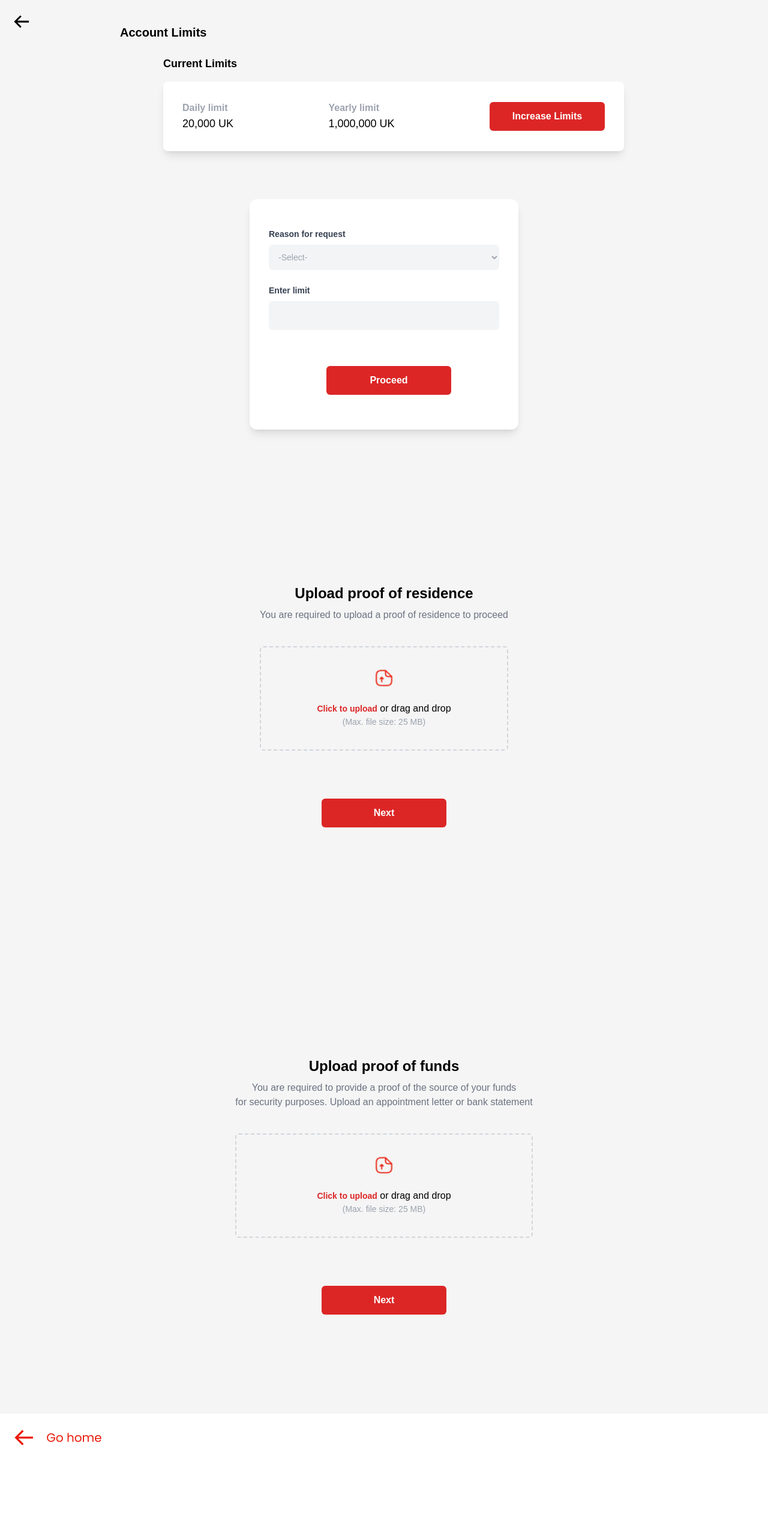
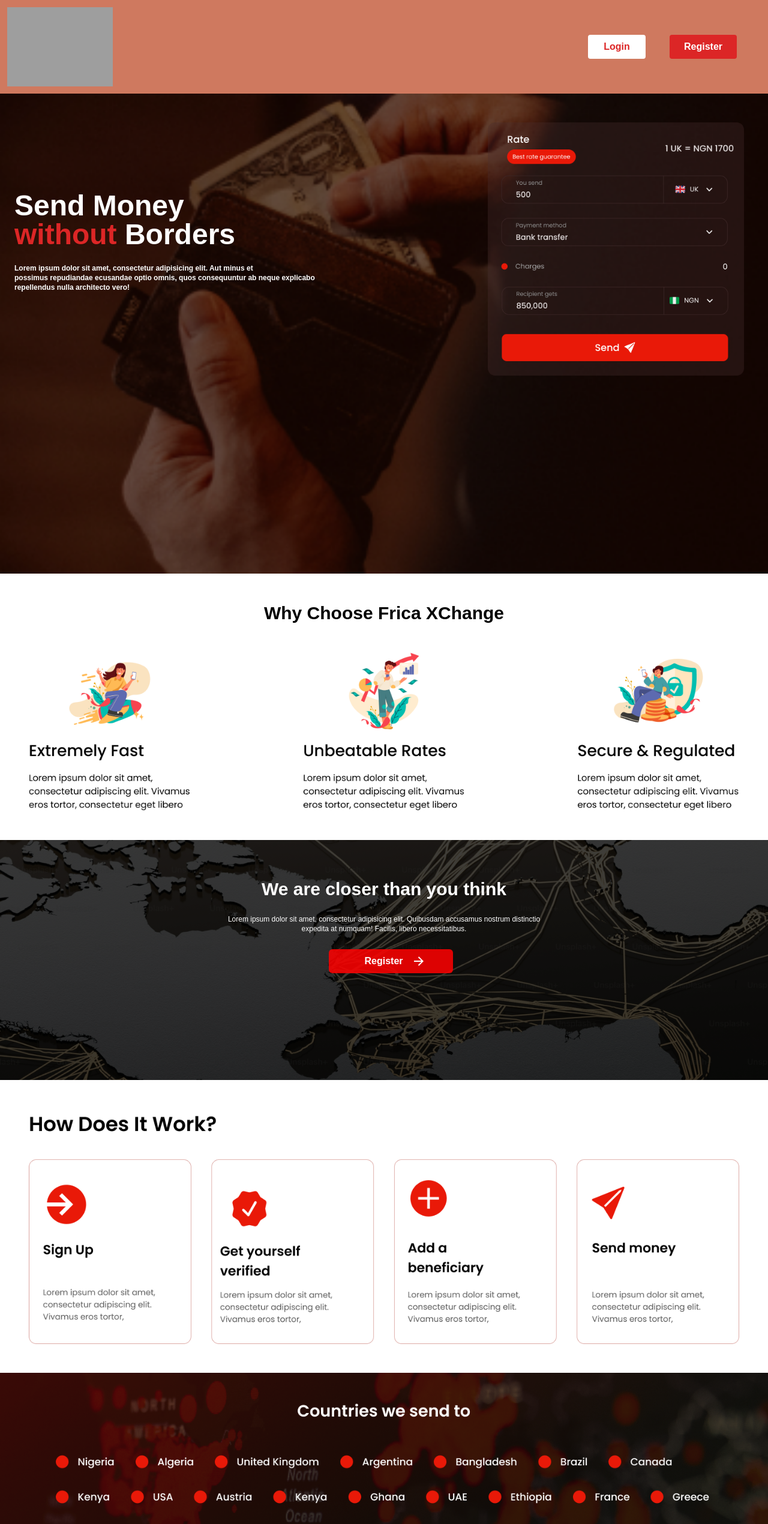
Before and after one commit to Ultimate-Guru/cosmo-remit, a React (Vite) app: page / in a window 1280 px wide. Shown: the top 2540 px of the page at 60% size. Built offline with nearby package versions, Linux system fonts and the light colour scheme; grey boxes are pictures that could not be loaded; the HTML template or start-up script is replaced by a standard one.

Commit message:
restructured the routes and route in the app.jsx fro one componenet to show one at a time

```diff
--- a/src/App.jsx
+++ b/src/App.jsx
@@ -1,5 +1,75 @@
 /* eslint-disable no-unused-vars */
+// /* eslint-disable no-unused-vars */
+// import React from "react";
+// import Navbar from "../src/components/Navbar/Navbar";
+// import Hero from "./components/HeroSection/Hero";
+// import Choose from "./components/WhyChooseUs/Choose";
+// import Closer from "./components/CloserThanYouThink/Closer";
+// import Works from "./components/HowItWorks/Works";
+// import Countries from "./components/CountriesSection/Countries";
+// import Distance from "./components/DistanceSection/Distance";
+// import Fastest from "./components/FastestWaySection/Fastest";
+// import Faq from "./components/NewsFAQ/Faq";
+// import Apps from "./components/AppDownloadSection/Apps";
+// import Footer from "./components/Subscribe/Footer";
+// import SignUp from "./pages/SignUp";
+// import SignIn from "./pages/SignIn";
+// import { Routes, Route } from "react-router-dom";
+// import VerifyEmail from "./pages/VerifyEmail";
+// import Upload from "./pages/Upload";
+// import Passport from "./pages/Passport";
+// import Resident from "./pages/Resident";
+// import Transact from "./pages/Transact";
+// import Confirm from "./pages/Confirm";
+// import Success from "./dashboard/accountlimits/Success";
+// import Review from "./dashboard/accountlimits/Review";
+// import Funds from "./dashboard/accountlimits/Funds";
+// import Residence from "./dashboard/accountlimits/Residence";
+// import Limits from "./dashboard/accountlimits/Limits";
+// import LimitForm from "./dashboard/accountlimits/LimitForm";
+
+// const App = () => {
+//   return (
+//     <div>
+//       <Navbar />
+//       <Hero />
+//       <Choose />
+//       <Closer />
+//       <Works/>
+//       <Countries />
+//       <Distance />
+//       <Fastest />
+//       <Faq />
+//       <Apps />
+//       <Footer />
+
+//       <Routes>
+//         <Route path="/SignIn" element={<SignIn />} />
+//         <Route path="/SignUp" element={<SignUp />} />
+//       </Routes>
+
+//       <VerifyEmail />
+//       <Upload />
+//       <Passport />
+//       <Resident />
+//       <Transact />
+//       <Confirm />
+
+//       <Limits />
+//       <LimitForm />
+//       <Residence />
+//       <Funds />
+//       <Review />
+//       <Success />
+//     </div>
+//   );
+// };
+
+// export default App;
+
+
 import React from "react";
+import { Routes, Route } from "react-router-dom";
 import Navbar from "../src/components/Navbar/Navbar";
 import Hero from "./components/HeroSection/Hero";
 import Choose from "./components/WhyChooseUs/Choose";
@@ -13,7 +83,6 @@ import Apps from "./components/AppDownloadSection/Apps";
 import Footer from "./components/Subscribe/Footer";
 import SignUp from "./pages/SignUp";
 import SignIn from "./pages/SignIn";
-import { Routes, Route } from "react-router-dom";
 import VerifyEmail from "./pages/VerifyEmail";
 import Upload from "./pages/Upload";
 import Passport from "./pages/Passport";
@@ -30,36 +99,45 @@ import LimitForm from "./dashboard/accountlimits/LimitForm";
 const App = () => {
   return (
     <div>
-      {/* <Navbar />
+      <Routes>
+        {/* Landing Page Route */}
+        <Route
+          path="/"
+          element={
+            <>
+              <Navbar />
               <Hero />
               <Choose />
               <Closer />
-      <Works/>
+              <Works />
               <Countries />
               <Distance />
               <Fastest />
               <Faq />
               <Apps />
               <Footer />
+            </>
+          }
+        />
 
-      <Routes>
+        {/* Authentication and other routes */}
         <Route path="/SignIn" element={<SignIn />} />
         <Route path="/SignUp" element={<SignUp />} />
+        <Route path="/VerifyEmail" element={<VerifyEmail />} />
+        <Route path="/Upload" element={<Upload />} />
+        <Route path="/Passport" element={<Passport />} />
+        <Route path="/Resident" element={<Resident />} />
+        <Route path="/Transact" element={<Transact />} />
+        <Route path="/Confirm" element={<Confirm />} />
+
+        {/* Dashboard-related Routes */}
+        <Route path="/Limits" element={<Limits />} />
+        <Route path="/LimitForm" element={<LimitForm />} />
+        <Route path="/Residence" element={<Residence />} />
+        <Route path="/Funds" element={<Funds />} />
+        <Route path="/Review" element={<Review />} />
+        <Route path="/Success" element={<Success />} />
       </Routes>
-
-      <VerifyEmail />
-      <Upload />
-      <Passport />
-      <Resident />
-      <Transact />
-      <Confirm /> */}
-
-      <Limits />
-      <LimitForm />
-      <Residence />
-      <Funds />
-      <Review />
-      <Success />
     </div>
   );
 };
```
Lines whose indentation alone changed are shown as unchanged.
